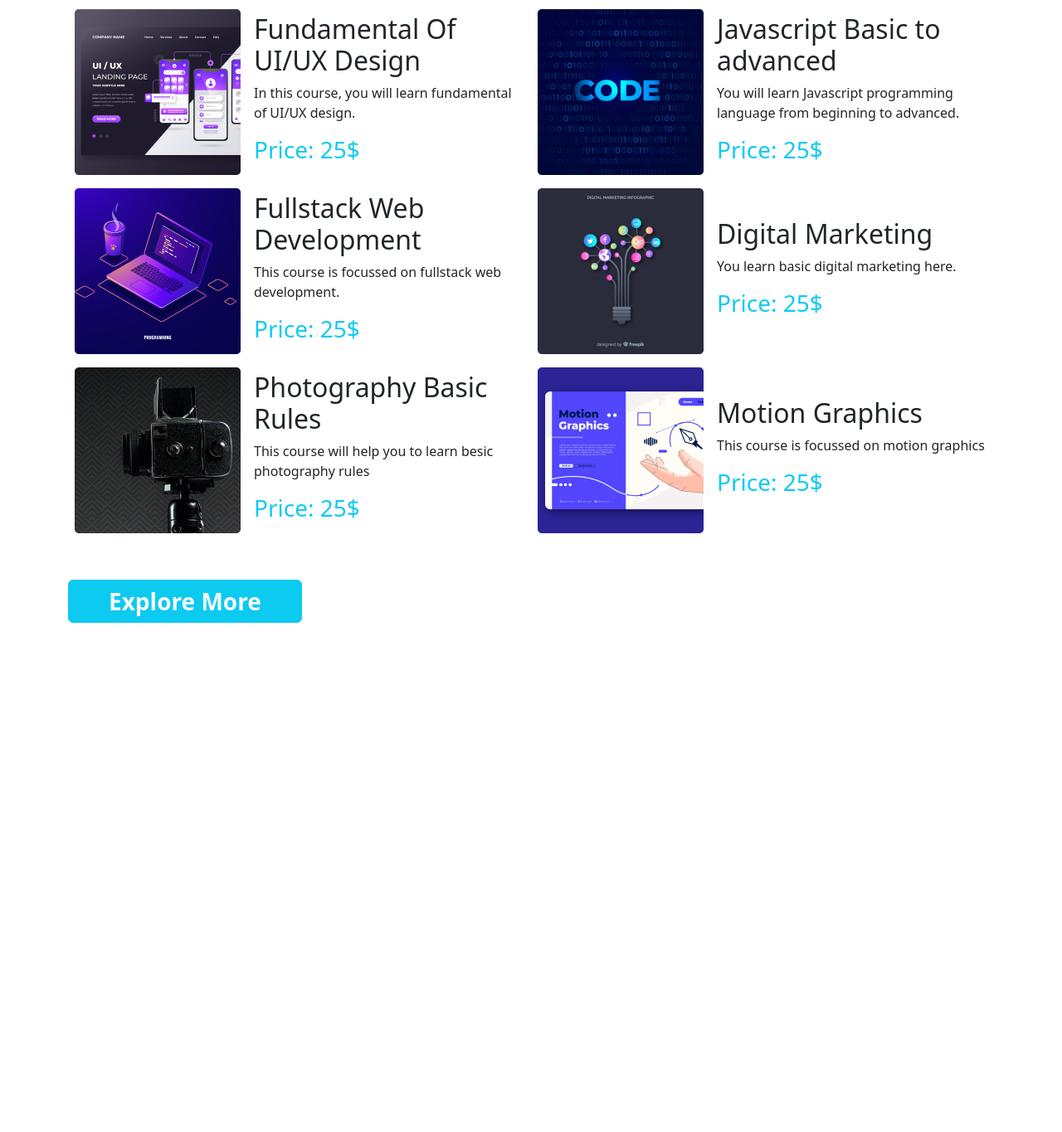
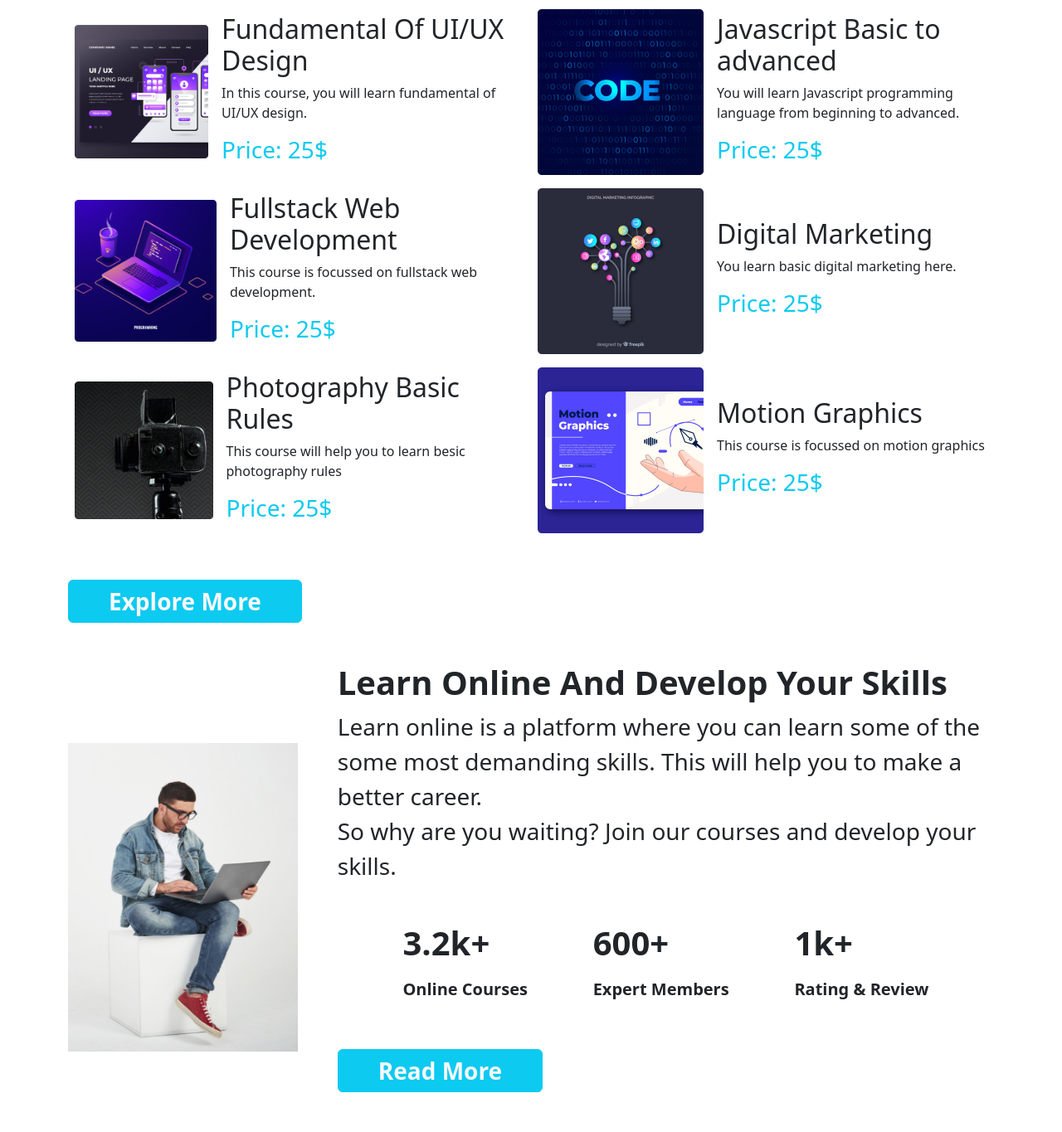
Before and after one commit to mahin-wd/Learn-Online, a plain HTML site: page index.html in a window 1280 px wide. Shown: the part 859-2224 px from the top of the page at 83% size. Before the commit the page ends 1658 px from the top, so only its background shows below. Drawn offline with nearby package versions, Linux system fonts and the light colour scheme.

Commit message:
info section done

```diff
--- a/index.html
+++ b/index.html
@@ -97,16 +97,18 @@
         Main Body Section
     ------------------------>
     <main class="container">
-          <h1 class="mt-5">Explore Our Courses
+          <h1 class="mt-5">Explore Our Courses</h1>
 
-          </h1>
+
+
         <!-- card section -->
+
           <div>
               <div class="container mt-5">
                 <div class="row">
-                    <div class="col-lg-6 col d-lg-flex align-items-center d-sm-block p-2">
+                    <div class="col-lg-6 col-md-12 d-md-flex col-12 d-lg-flex align-items-center d-block p-2">
                         <div>
-                            <img src="images/course/course-1.png" alt="">
+                            <img src="images/course/course-1.png" class="img-fluid" alt="">
                         </div>
                         <div class="ms-3">
                             <h2>Fundamental Of UI/UX Design</h2>
@@ -114,9 +116,9 @@
                             <h3 class="text-info"> Price: 25$</h3>
                         </div>
                     </div>
-                    <div class="col-lg-6 col d-lg-flex align-items-center d-sm-block p-2">
+                    <div class="col-lg-6 col-md-12 d-md-flex col-12 d-lg-flex align-items-center d-block p-2">
                         <div>
-                            <img src="images/course/course-2.png" alt="">
+                            <img src="images/course/course-2.png"  alt="">
                         </div>
                         <div class="ms-3">
                             <h2>Javascript Basic to advanced</h2>
@@ -124,9 +126,9 @@
                             <h3 class="text-info"> Price: 25$</h3>
                         </div>
                     </div>
-                    <div class="col-lg-6 col d-lg-flex align-items-center d-sm-block p-2">
+                    <div class="col-lg-6 col-md-12 d-md-flex col-12 d-lg-flex align-items-center d-block p-2">
                         <div>
-                            <img src="images/course/course-3.png" alt="">
+                            <img src="images/course/course-3.png" class="img-fluid" alt="">
                         </div>
                         <div class="ms-3">
                             <h2>Fullstack Web Development</h2>
@@ -134,9 +136,9 @@
                             <h3 class="text-info"> Price: 25$</h3>
                         </div>
                     </div>
-                    <div class="col-lg-6 col d-lg-flex align-items-center d-sm-block p-2">
+                    <div class="col-lg-6 col-md-12 d-md-none col-12 d-lg-flex align-items-center d-block p-2">
                         <div>
-                            <img src="images/course/course-4.png" alt="">
+                            <img src="images/course/course-4.png" class="img-fluid" alt="">
                         </div>
                         <div class="ms-3">
                             <h2>Digital Marketing</h2>
@@ -144,9 +146,9 @@
                             <h3 class="text-info"> Price: 25$</h3>
                         </div>
                     </div>
-                    <div class="col-lg-6 col d-lg-flex align-items-center d-sm-block p-2">
+                    <div class="col-lg-6 col-md-12 d-md-none col-12 d-lg-flex align-items-center d-block p-2">
                         <div>
-                            <img src="images/course/course-5.png" alt="">
+                            <img src="images/course/course-5.png" class="img-fluid" alt="">
                         </div>
                         <div class="ms-3">
                             <h2>Photography Basic Rules</h2>
@@ -154,9 +156,9 @@
                             <h3 class="text-info"> Price: 25$</h3>
                         </div>
                     </div>
-                    <div class="col-lg-6 col d-lg-flex align-items-center d-sm-block p-2">
+                    <div class="col-lg-6 col-md-12 d-md-none col-12 d-lg-flex align-items-center d-block p-2">
                         <div>
-                            <img src="images/course/course-6.png" alt="">
+                            <img src="images/course/course-6.png" class="img-fluid" alt="">
                         </div>
                         <div class="ms-3">
                             <h2>Motion Graphics</h2>
@@ -171,6 +173,35 @@
               <button class="btn btn-info fs-3 fw-semibold text-light px-5 py-1 my-5">Explore More</button>
             </div>
           </div>
+
+
+
+          <!-- Info section -->
+          <section>
+            <div class="d-lg-flex d-md-flex justify-content-betwin align-items-center">
+              <div>
+                <img src="images/working.png" class="img-fluid" alt="">
+              </div>
+
+              <div class="ms-5 w-lg-50">
+                <h1 class="fw-bold">Learn Online And Develop Your Skills</h1>
+                <p class="fs-3">Learn online is a platform where you can learn some of the some most demanding skills. This will help you to make a better career. <br>
+                So why are you waiting? Join our courses and develop your skills.</p>
+                <div class="d-flex justify-content-evenly mt-5">
+                  <h2 class="fs-1 fw-bold">3.2k+ <br>
+                  <span class="fs-5">Online Courses</span></h2>
+
+                  <h2 class="fs-1 fw-bold">600+ <br>
+                  <span class="fs-5">Expert Members</span></h2>
+
+                  <h2 class="fs-1 fw-bold">1k+ <br>
+                  <span class="fs-5">Rating & Review</span></h2>
+
+                </div>
+                <button class="btn btn-info fs-3 fw-semibold text-light px-5 py-1 my-5">Read More</button>
+              </div>
+            </div>
+          </section>
     </main>
 
 
```
